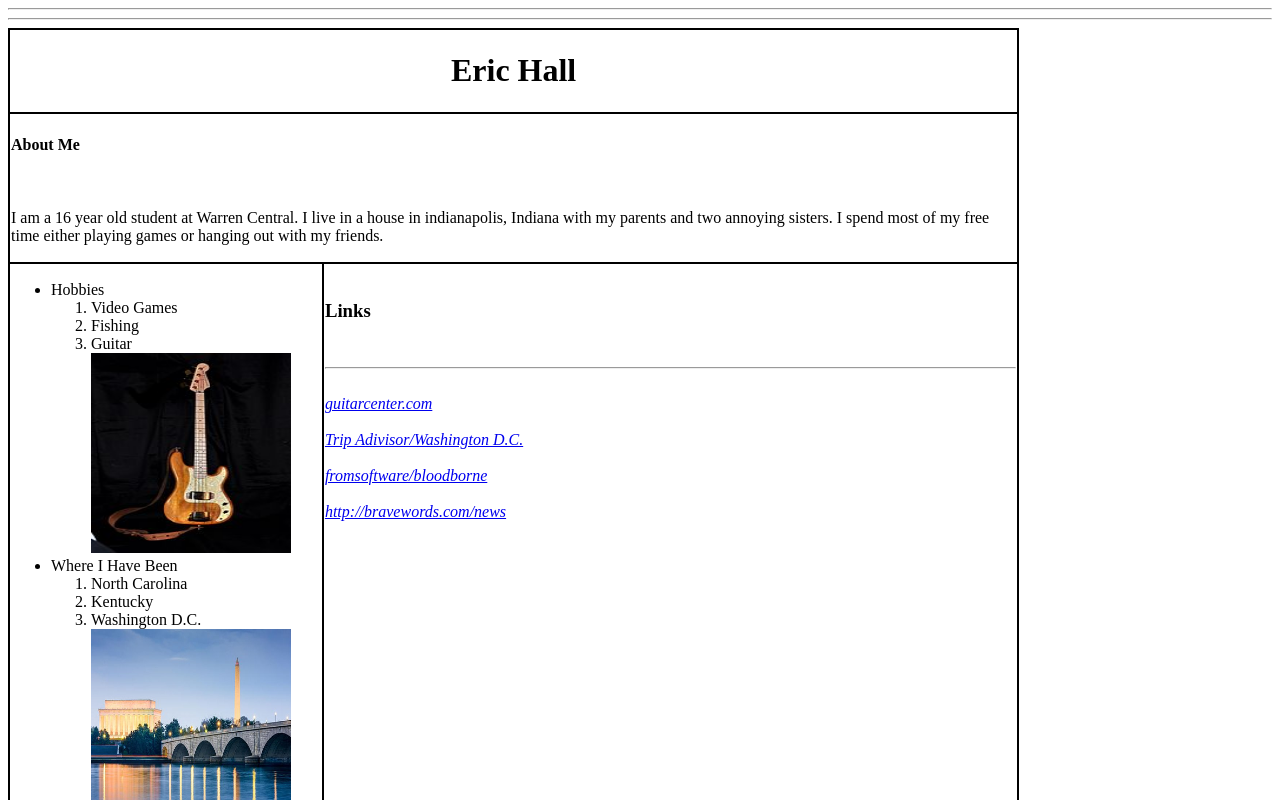
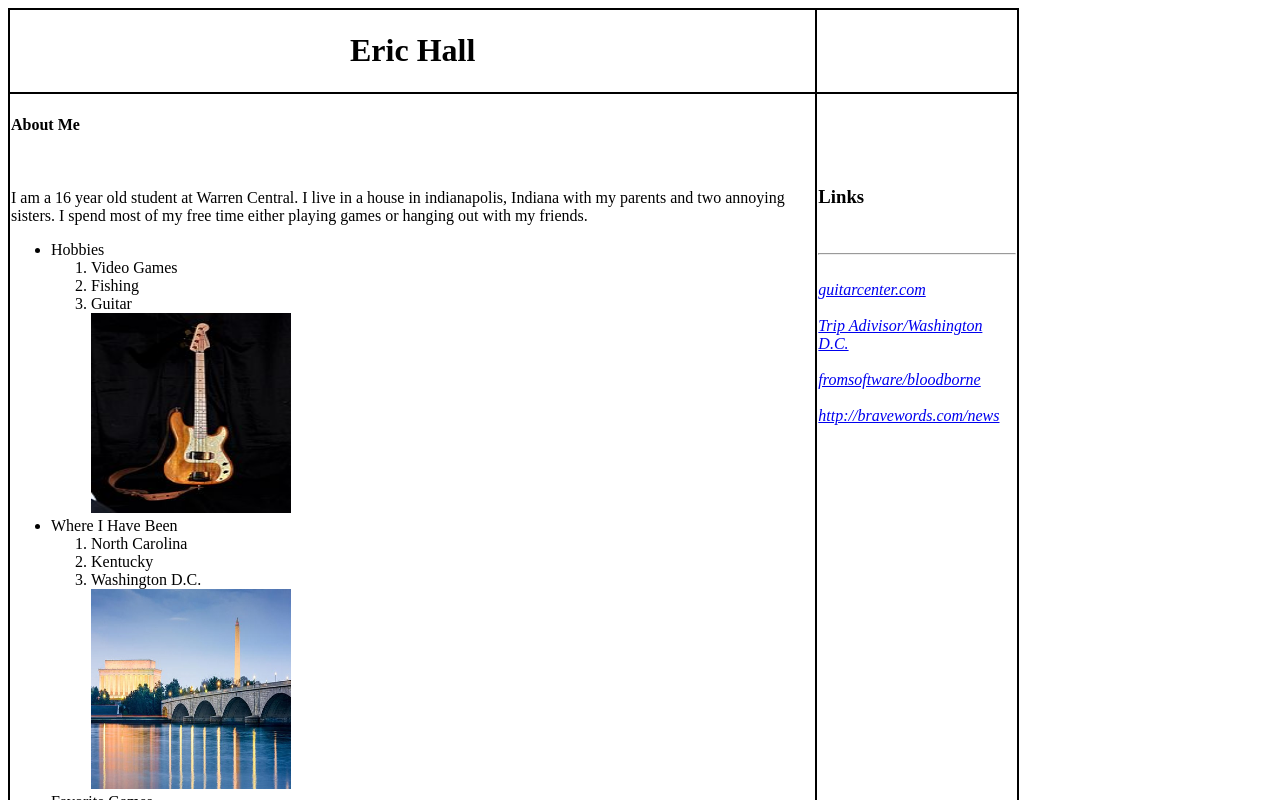
Before and after one commit to halleric/aboutme, a plain HTML site: page index.html in a window 1280 px wide. Shown: the top 800 px of the page. Drawn offline with Linux system fonts and the light colour scheme.

Commit message:
Update index.html

```diff
--- a/index.html
+++ b/index.html
@@ -4,7 +4,6 @@
 
 <head>
   <title>Eric Hall</title>
-  <hr>
 </head>
   <style>
       table,tr,th,td{
@@ -13,17 +12,19 @@
      }
 </style>
 <table width="80%" height="100%">
-  <th colspan="2"> <h1>Eric Hall </h1></th>
+  <th colspan="2"> <h1><strong>Eric Hall<strong> </h1></th>
      <tr>
 
      <td colspan="2" width="80%">
+       <section>
+         <article>
         <h4>About Me</h4>
         <br>
      <p>I am a 16 year old student at Warren Central. I live in a house in indianapolis, Indiana with my parents and two
-       annoying sisters. I spend most of my free time either playing games or hanging out with my friends.</p></td>
-      <tr>
-        <hr>
-      <td width="20%" height="30%"><ul>
+       annoying sisters. I spend most of my free time either playing games or hanging out with my friends.</p>
+          </article>
+        </section>
+        <ul>
          <li>Hobbies</li>
           <ol>
             <li>Video Games</li>
@@ -50,7 +51,7 @@
           </ol>
        </ul></td>
 
-        <td><h3>                                Links</h3>
+        <td><nav><h3>Links</h3></nav>
         <br>
         <hr>
         <br>
@@ -64,6 +65,7 @@
         <br>
         <br>
         <a href="http://bravewords.com/news/metallica-wants-to-see-your-fan-art"target="_blank"><em>http://bravewords.com/news</em></a>
+        <!--Just used to make the links up higher with in the table-->
         <br>
         <br>
         <br>
@@ -99,7 +101,7 @@
         <br>
         <br>
         <br>
-         <br>
+        <br>
         <br>
         <br>
         <br>
```
